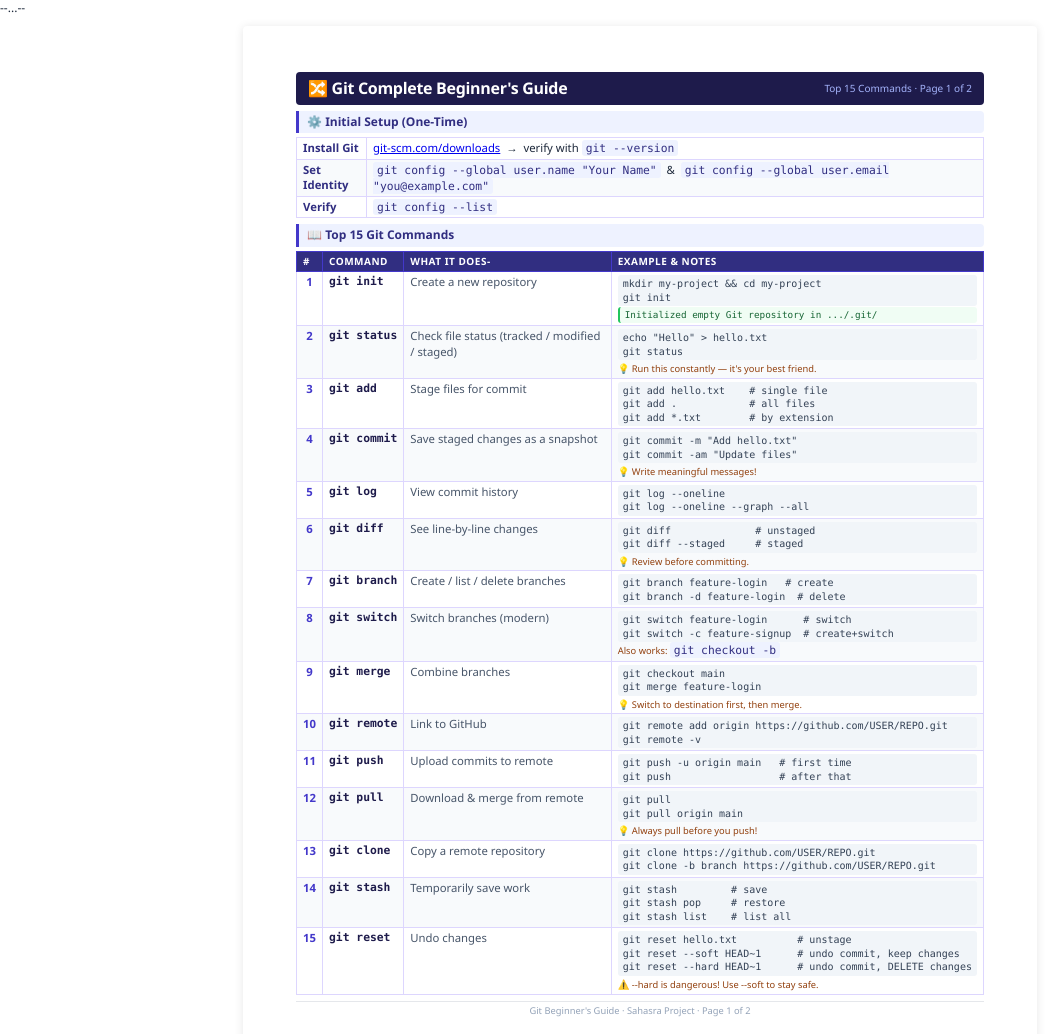
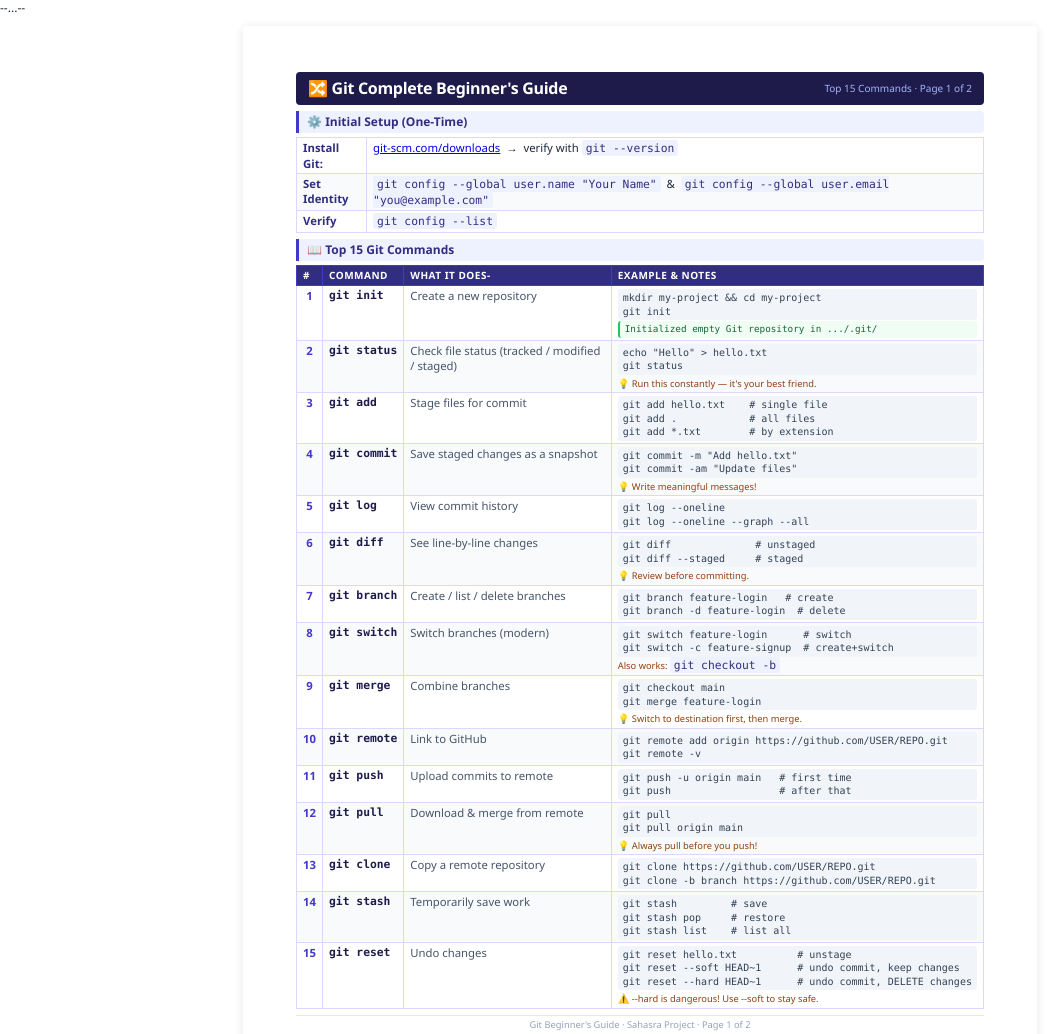
Before and after one commit to rsahasra2009/git-beginners-cheatsheet, a website: page index.html in a window 1280 px wide. Shown: the top 1034 px of the page, without its empty margins (0-1047 px from the left). Drawn offline with Linux system fonts and the light colour scheme.

Commit message:
Fix wording for Git installation instruction

```diff
--- a/index.html
+++ b/index.html
@@ -289,7 +289,7 @@
     <div class="section-title">⚙️ Initial Setup (One-Time)</div>
     <table class="setup-table">
         <tr>
-            <td>Install Git</td>
+            <td>Install Git:</td>
             <td><a href="https://git-scm.com/downloads">git-scm.com/downloads</a> &nbsp;→&nbsp; verify with <code>git --version</code></td>
         </tr>
         <tr>
```
